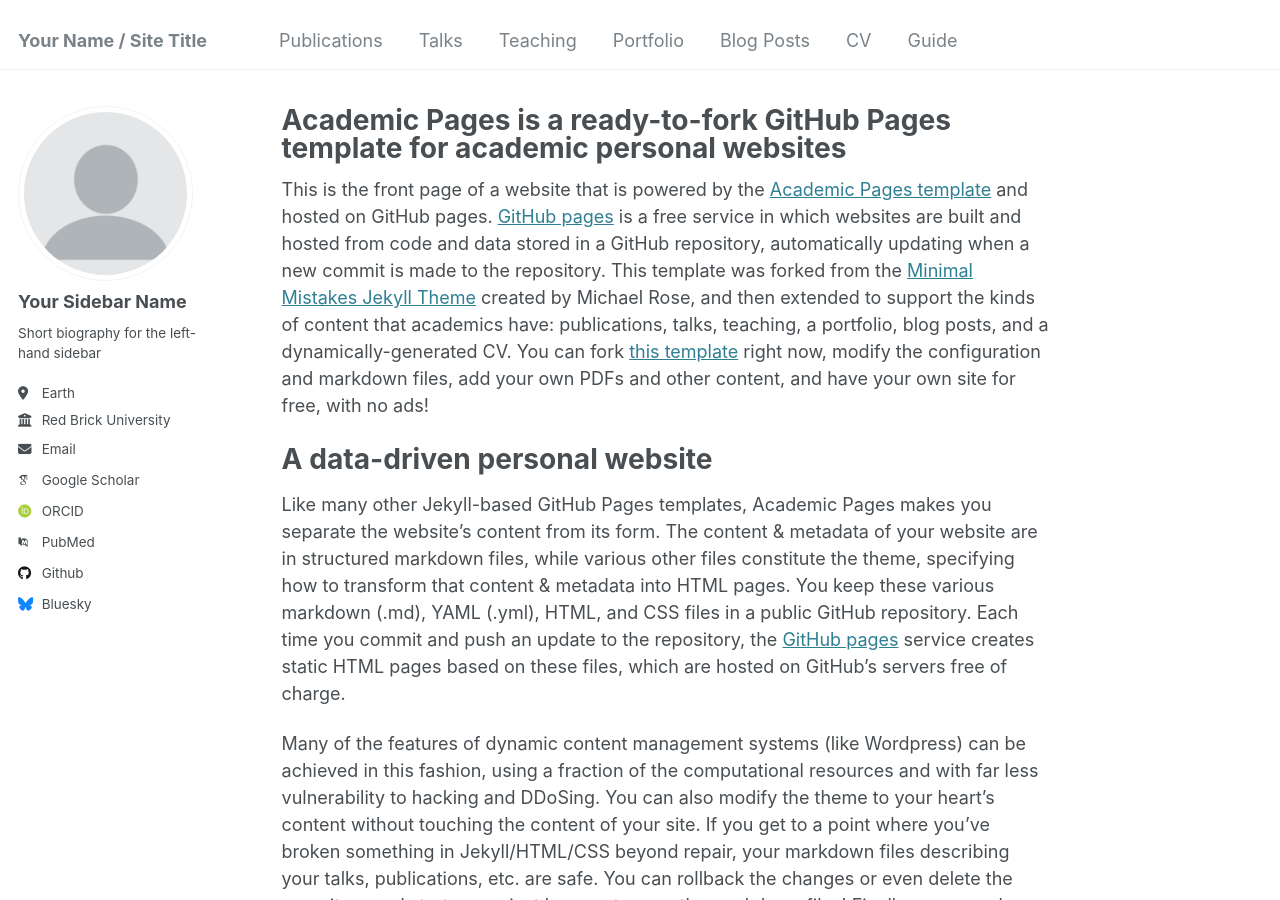
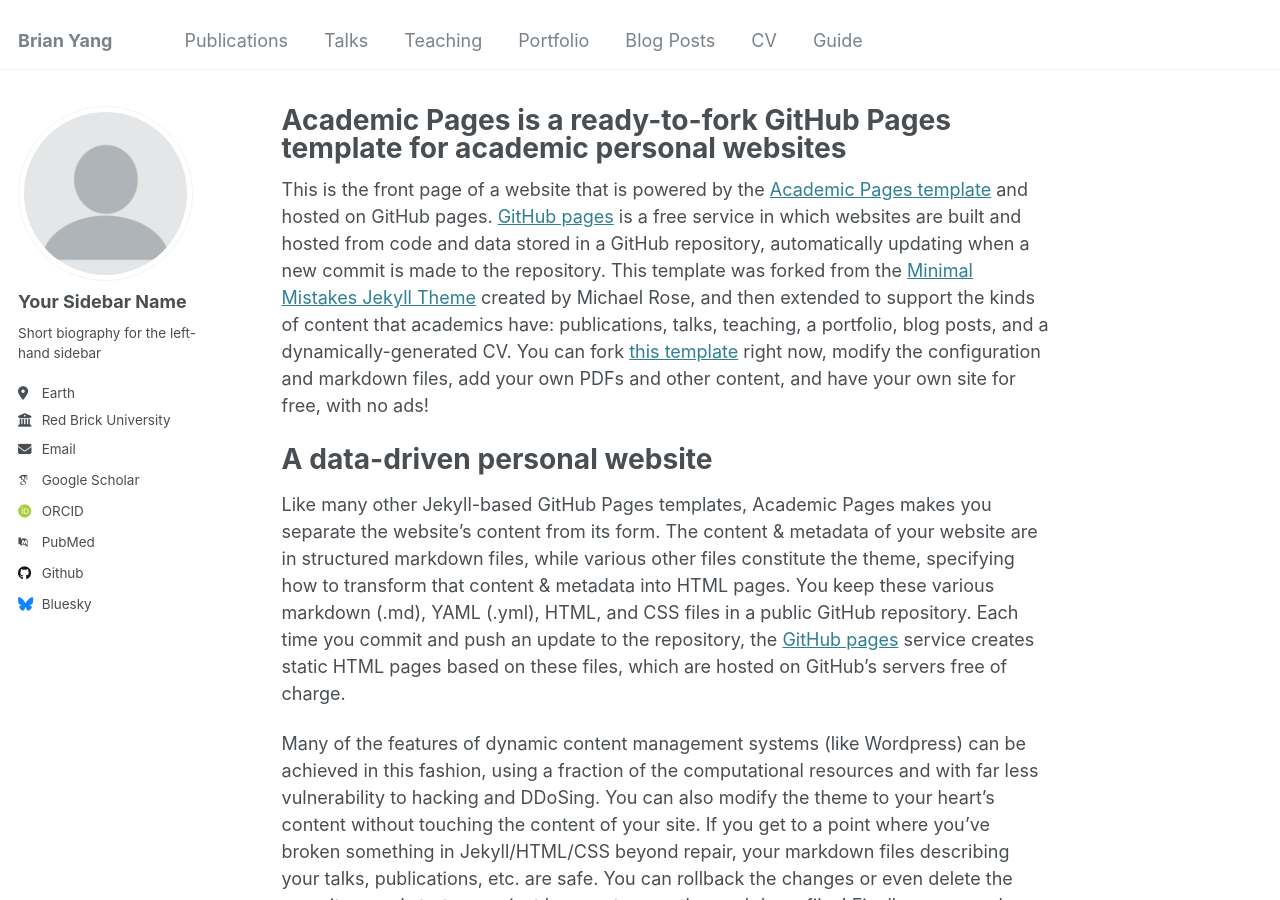
Before and after one commit to brianyang565/brianyang565.github.io, a Jekyll site: the page built from _pages/about.md, in a window 1280 px wide and 900 px high. Built offline with Jekyll 4.4.1, drawn with Linux system fonts in a browser that asks for light colours; some web fonts are replaced.

Commit message:
Update _config.yml

```diff
--- a/_config.yml
+++ b/_config.yml
@@ -8,7 +8,7 @@
 
 # Basic Site Settings
 locale                   : "en-US"
-title                    : "Your Name / Site Title"
+title                    : "Brian Yang"
 title_separator          : "-"
 name                     : &name "Your Name"
 description              : &description "personal description"
```
